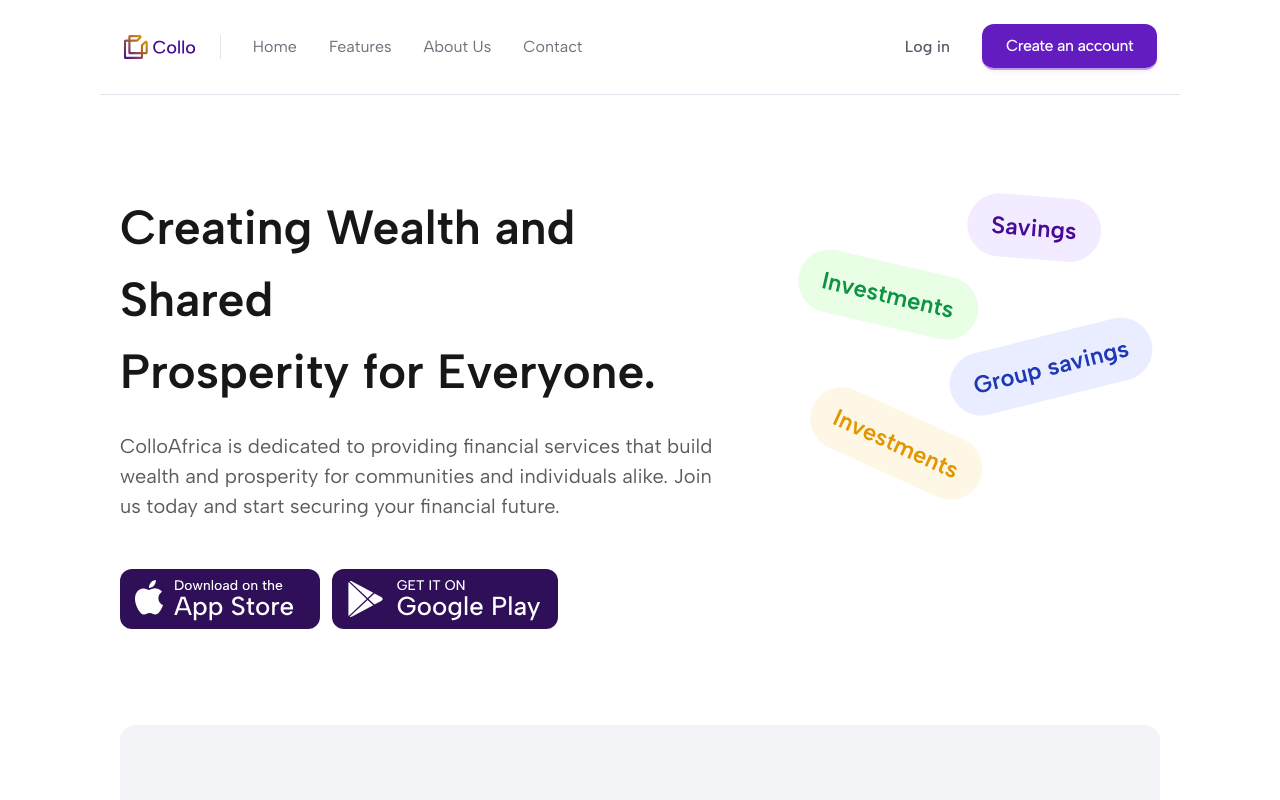
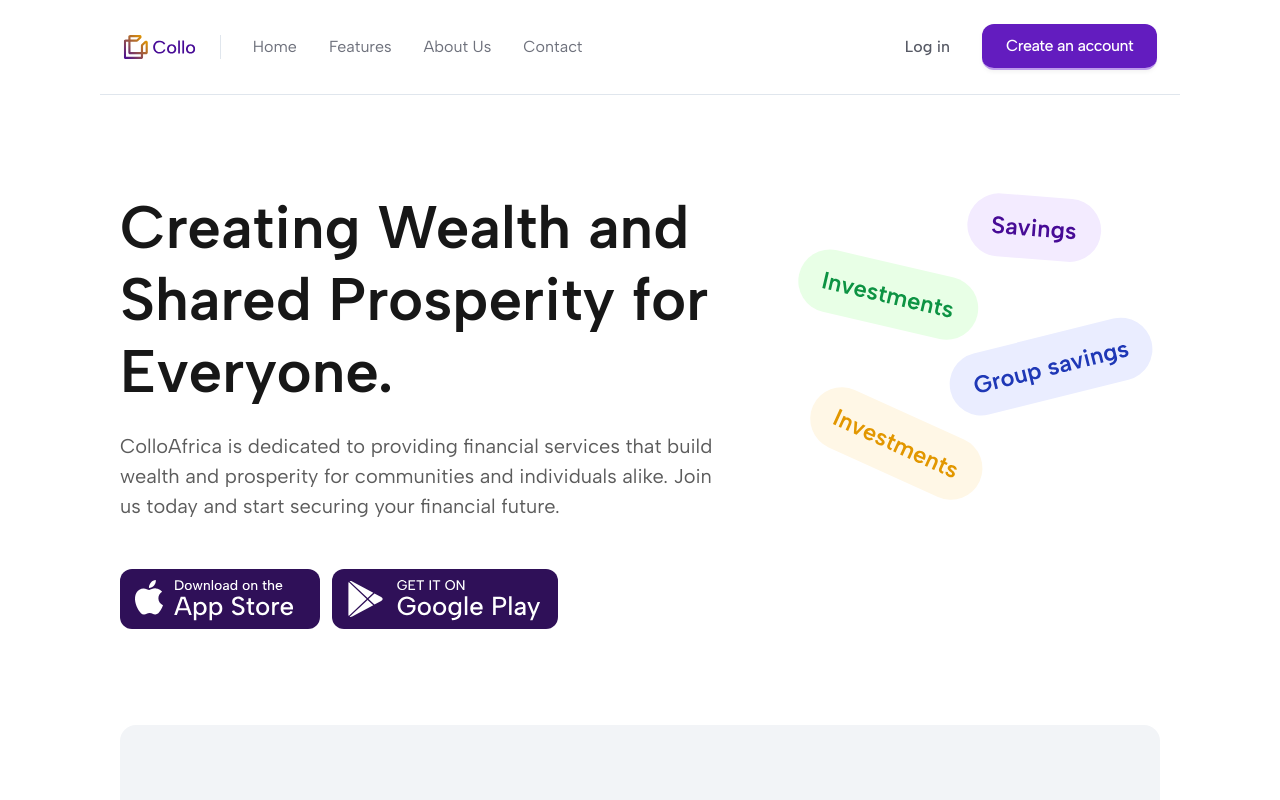
Before and after one commit to hedge-and-alpha/website_v2, a Nuxt app: page / in a window 1280 px wide. Shown: the top 800 px of the page. Built offline with nearby package versions, Linux system fonts and the light colour scheme.

Commit message:
:recycle: Refactor: reset landing hero heading text to 60px

```diff
--- a/pages/index.vue
+++ b/pages/index.vue
@@ -4,12 +4,9 @@
         <section class="bg-white py-8 sm:py-24 px-5 sm:px-[120px]">
             <div class="mb-10 sm:mb-24 flex gap-8 max-w-[1200px] mx-auto">
                 <div>
-                    <div class="text-collo-heading text-[32px] sm:text-5xl font-semibold leading-10 sm:leading-[72px]">
-                        <h1 class="mb-4 sm:hidden">
+                    <div class="text-collo-heading text-[32px] sm:text-6xl font-semibold leading-10 sm:leading-[72px]">
+                        <h1 class="mb-4 sm:mb-6 max-w-[785px]">
                             Creating Wealth and Shared Prosperity for Everyone.
-                        </h1>
-                        <h1 class="mb-6 hidden sm:block">
-                            Creating Wealth and Shared<br>Prosperity for Everyone.
                         </h1>
                     </div>
                     <p class="mb-6 sm:mb-12 text-collo-text sm:text-xl leading-[21px] sm:leading-[30px] max-w-[785px]">
@@ -281,14 +278,6 @@
 </template>
 
 <style>
-    .a{
-        color: var(--text, #333);
-font-family: "Albert Sans";
-font-size: 16px;
-font-style: normal;
-font-weight: 400;
-line-height: 28px; /* 175% */
-    }
     .app-store{
         box-shadow: 0px 4px 24px 0px rgba(107, 107, 107, 0.15);
     }
```
